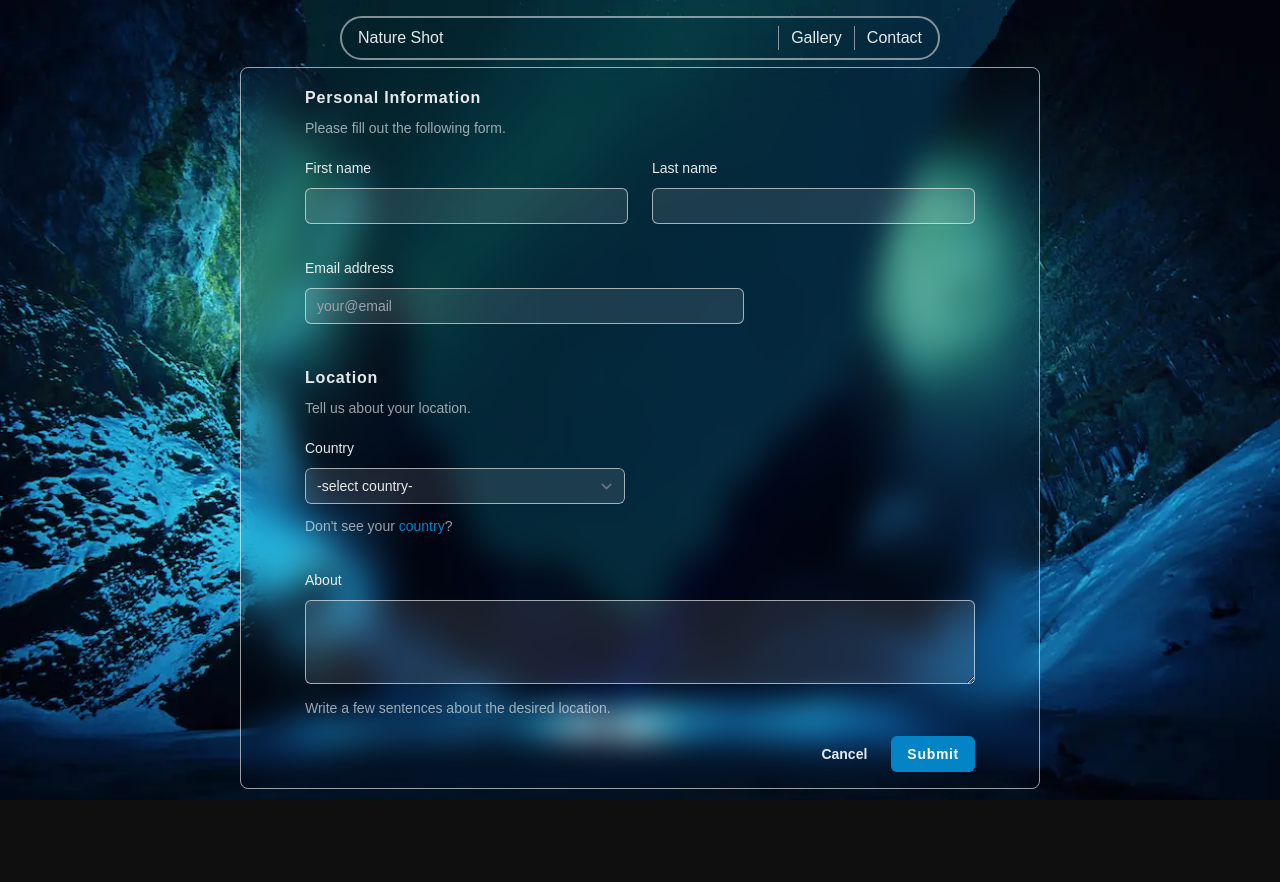
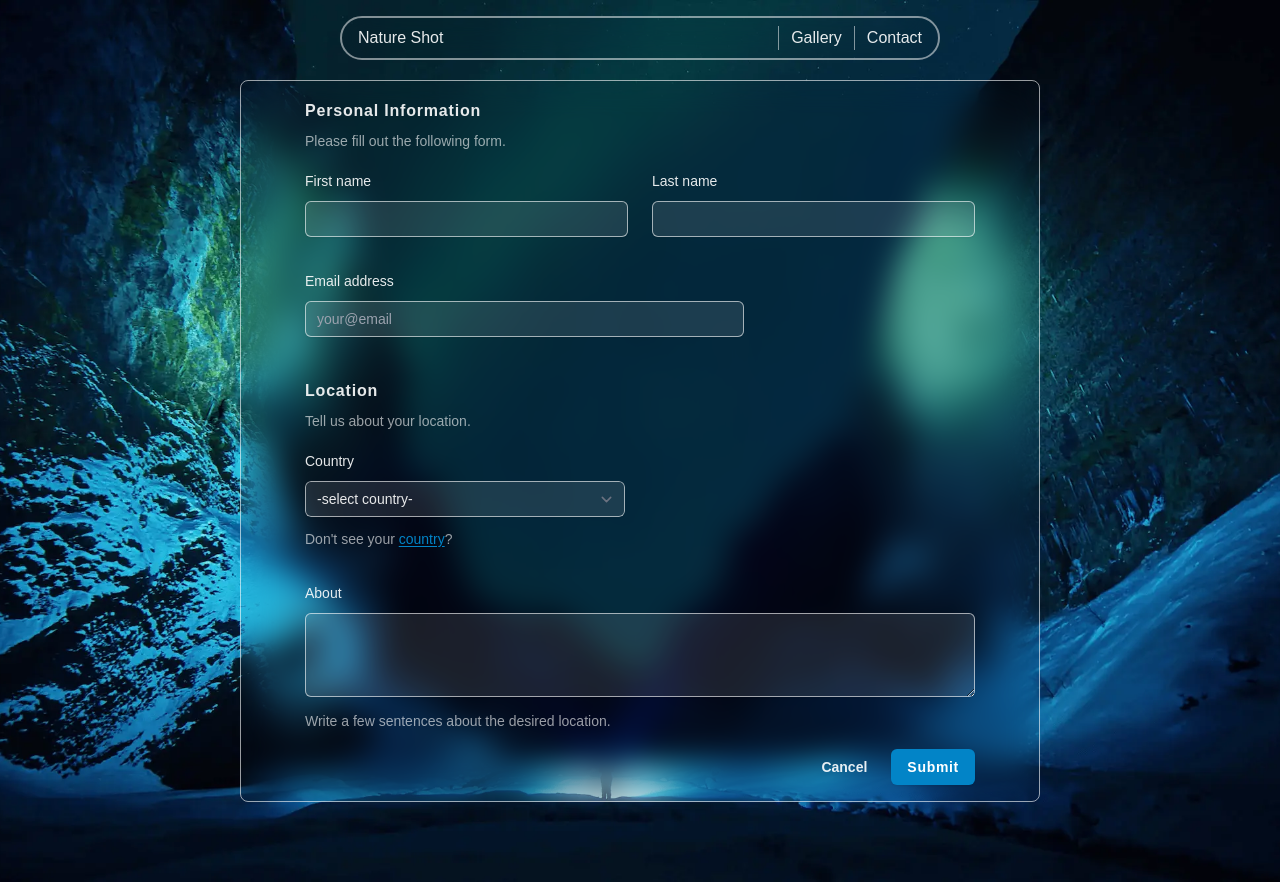
Before and after one commit to BaileyKH/nature-shot, a React (Vite) app: page /contact in a window 1280 px wide. Before the commit the page ends 800 px from the top, so only its background shows below. Built offline with nearby package versions, Linux system fonts and the light colour scheme; a web font is replaced by a local one.

Commit message:
contact | ui adjustment and bg-img optimization

```diff
--- a/src/pages/Contact.jsx
+++ b/src/pages/Contact.jsx
@@ -36,8 +36,8 @@ export const Contact = () => {
     }
 
     return (
-        <div className="bg-[url('/src/assets/images/contact.webp')] bg-cover bg-center bg-no-repeat h-screen flex items-center justify-center">
-            <div className="relative mt-16 md:mt-14 mx-4 backdrop-blur-lg w-[800px] h-max rounded-lg border border-white/60">
+        <div className="bg-[url('/src/assets/images/contact.webp')] bg-cover bg-center bg-no-repeat min-h-screen flex items-center justify-center">
+            <div className="relative my-16 md:my-14 lg:my-20 mx-4 backdrop-blur-lg w-[800px] h-max rounded-lg border border-white/60">
                 <form
                     id="contact-form"
                     onSubmit={handleSubmit}
@@ -146,7 +146,7 @@ export const Contact = () => {
                                                 onClick={() =>
                                                     setNewCountry(true)
                                                 }
-                                                className="text-sky-600 cursor-pointer hover:underline"
+                                                className="text-sky-600 cursor-pointer underline underline-offset-2"
                                             >
                                                 country
                                             </span>
@@ -217,8 +217,8 @@ export const Contact = () => {
                 </div>
             ) : null}
             {newCountry ? (
-                <div className="absolute flex flex-col justify-center items-center w-full h-screen bg-black/60">
-                    <div className="flex flex-col items-center bg-black/60 backdrop-blur-lg w-[300px] px-3 py-4 h-max rounded-lg border border-white/60">
+                <div className="absolute flex flex-col justify-center items-center w-full min-h-screen bg-black/60">
+                    <div className="flex flex-col items-center bg-black/25 backdrop-blur-lg w-[300px] px-3 py-4 h-max rounded-lg border border-white/60">
                         <p className="text-sky-600 text-lg">We'll Get There!</p>
                         <p className="text-white/90 text-sm text-center mt-2 leading-6">
                             Don't see your country? We just haven't made it
```
Also changed, not shown: src/assets/images/contact.webp.
